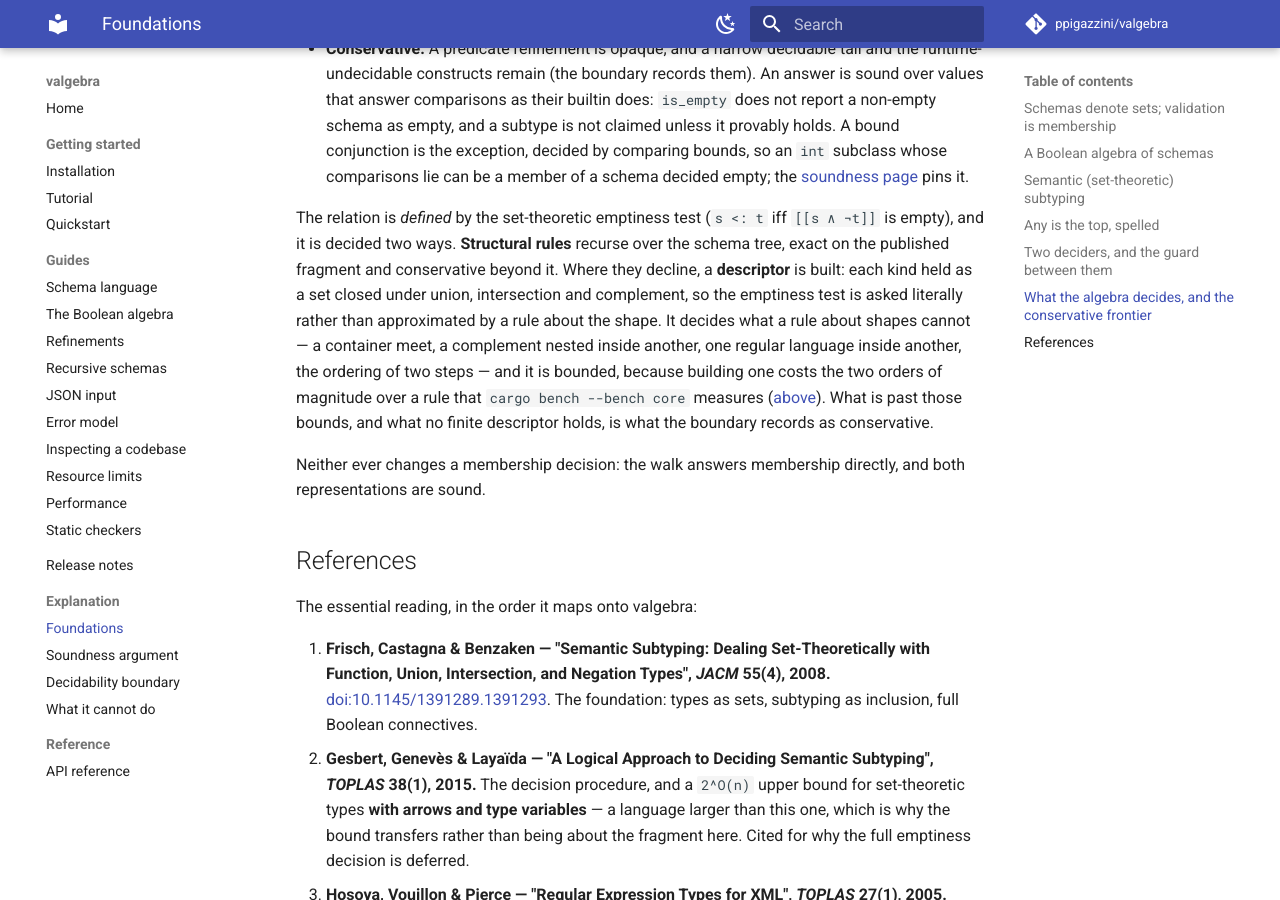
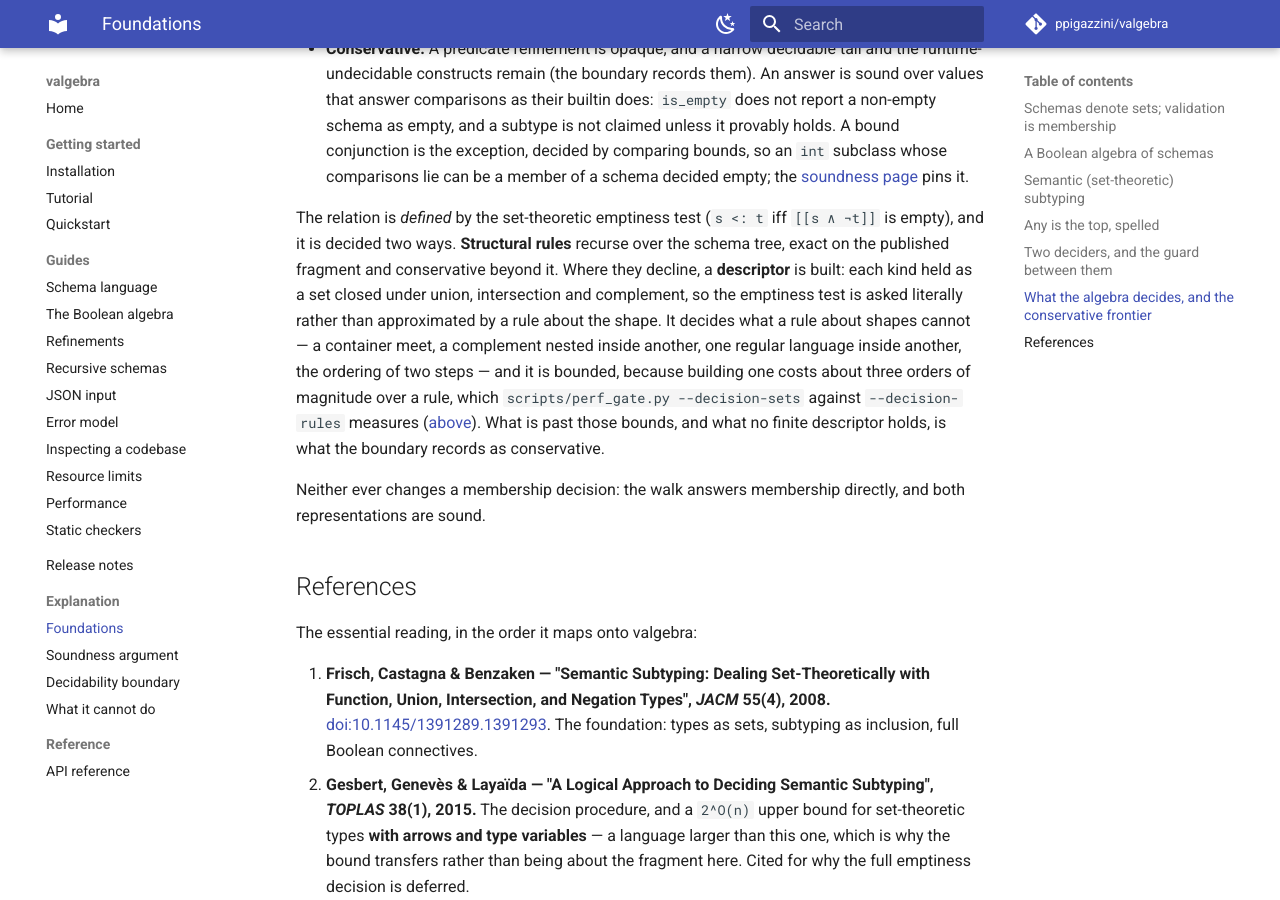
Before and after one commit to ppigazzini/valgebra, an MkDocs documentation site: the page built from docs/13-foundations.md, in a window 1280 px wide and 900 px high, scrolled down 3881 px. Built offline with MkDocs 1.6.1 and Material for MkDocs 9.7.7, drawn with Linux system fonts in a browser that asks for light colours; comment, search, counter and statistics services are not loaded; some of the changed text lies outside the part shown.

Commit message:
docs: building the sets costs three orders of magnitude over a rule
Over the corpus --decision-rules and --decision-sets ask, the sets spend
about nineteen hundred times the rules' instructions per relation: from two
orders for two lower bounds to nearly four for two lists and two tuples.
The architecture, schema, decision, performance and foundations pages, the
module-direction docstring and three comments give that order and name the
two shapes, and test_perf_gate reads the order from the recorded counts and
refuses a page that gives another.

```diff
--- a/docs/13-foundations.md
+++ b/docs/13-foundations.md
@@ -111,9 +111,9 @@ sets, the strings and bytes as automata, the lists and tuples as automata over
 letters that are themselves sets, the sets as a powerset lattice, the dicts as a
 lattice of map atoms — so inclusion becomes one question about emptiness: `a` is
 below `b` exactly when `a` and the complement of `b` share no value. That
-decides pairs no rule about shapes reaches, and it costs about two orders of
-magnitude more than a rule -- `cargo bench --bench core` measures both, the
-`subtype_*` rows against the `lower_*` rows
+decides pairs no rule about shapes reaches, and it costs about three orders of
+magnitude more than a rule -- `scripts/perf_gate.py --decision-rules` and
+`--decision-sets` ask one corpus of both
 ([performance](11-performance.md#what-a-relation-between-two-validators-costs))
 -- which is why it is asked second and only where the rules decline.
 
@@ -195,11 +195,11 @@ under union, intersection and complement, so the emptiness test is asked
 literally rather than approximated by a rule about the shape. It decides what a
 rule about shapes cannot — a container meet, a complement nested inside another,
 one regular language inside another, the ordering of two steps — and it is
-bounded, because building one costs the two orders of magnitude over a rule
-that `cargo bench --bench core` measures
-([above](#two-deciders-and-the-guard-between-them)). What is past those bounds,
-and what no finite descriptor holds, is what the boundary records as
-conservative.
+bounded, because building one costs about three orders of magnitude over a
+rule, which `scripts/perf_gate.py --decision-sets` against `--decision-rules`
+measures ([above](#two-deciders-and-the-guard-between-them)). What is past
+those bounds, and what no finite descriptor holds, is what the boundary records
+as conservative.
 
 Neither ever changes a membership decision: the walk answers membership directly,
 and both representations are sound.
```
Also changed, not shown: ARCHITECTURE.md (+4 -3 lines), docs/11-performance.md (+6 -3 lines), docs/dev/01-schema-ir.md (+4 -4 lines), docs/dev/02-decision.md (+28 -15 lines), 6 other files.
